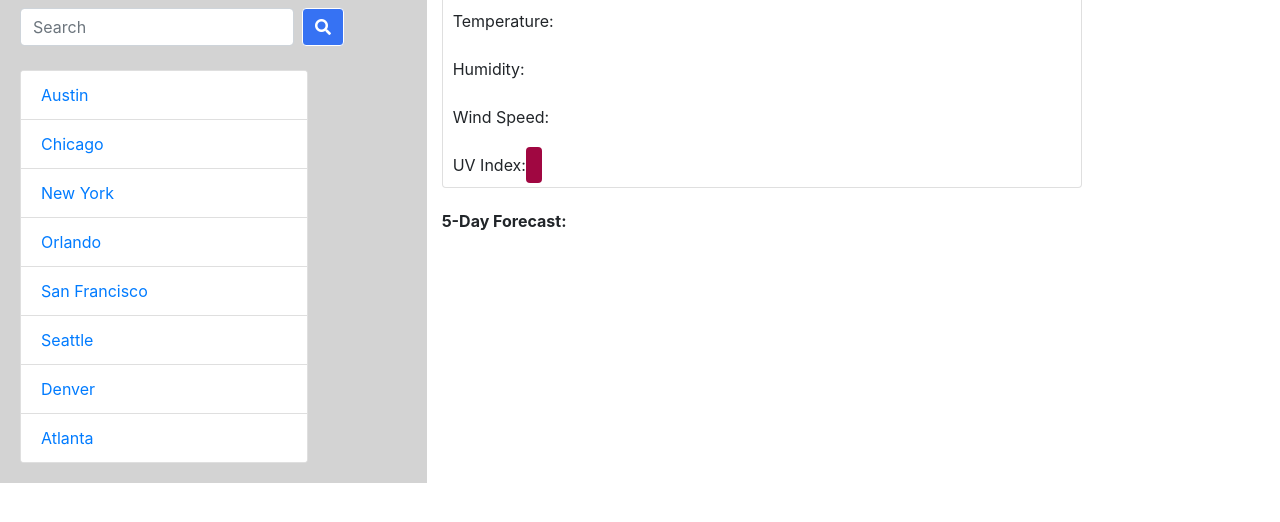
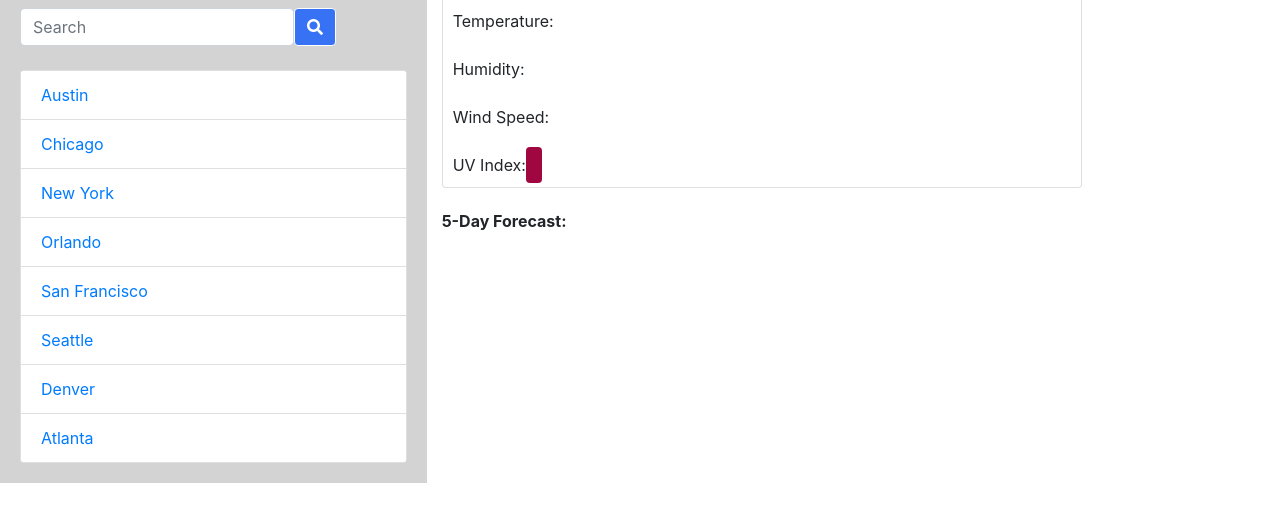
Before and after one commit to awebb8/weather-dashboard, a plain HTML site: page index.html in a window 1280 px wide. Shown: the part 124-646 px from the top of the page. Drawn offline with nearby package versions, Linux system fonts and the light colour scheme.

Commit message:
removed set card and search bar widths

```diff
--- a/index.html
+++ b/index.html
@@ -23,23 +23,23 @@
                     <div class="sidenav">
                         <p>Search for a City:</p>
                         <form class="form-inline my-2 my-lg-0">
-                            <input class="form-control mr-sm-2" id="search-input" type="search" placeholder="Search" aria-label="Search">
+                            <input class="form-control" id="search-input" type="search" placeholder="Search" aria-label="Search">
                             <button class="btn btn-outline-success my-2 my-sm-0" id="search-button" type="submit"><i class="fas fa-search"></i></button>
                         </form>
                     </div>
 
                     <br>
                     <!-- Card with list of cities -->
-                    <div class="card" style="width: 18rem;">
+                    <div class="card">
                         <ul class="list-group list-group-flush">
-                          <li class="list-group-item"><a href="#" class="card-link">Austin</a></li>
-                          <li class="list-group-item"><a href="#" class="card-link">Chicago</a></li>
-                          <li class="list-group-item"><a href="#" class="card-link">New York</a></li>
-                          <li class="list-group-item"><a href="#" class="card-link">Orlando</a></li>
-                          <li class="list-group-item"><a href="#" class="card-link">San Francisco</a></li>
-                          <li class="list-group-item"><a href="#" class="card-link">Seattle</a></li>
-                          <li class="list-group-item"><a href="#" class="card-link">Denver</a></li>
-                          <li class="list-group-item"><a href="#" class="card-link">Atlanta</a></li>
+                          <li class="list-group-item"><a href="#" class="card-link city-searched-name">Austin</a></li>
+                          <li class="list-group-item"><a href="#" class="card-link city-searched-name">Chicago</a></li>
+                          <li class="list-group-item"><a href="#" class="card-link city-searched-name">New York</a></li>
+                          <li class="list-group-item"><a href="#" class="card-link city-searched-name">Orlando</a></li>
+                          <li class="list-group-item"><a href="#" class="card-link city-searched-name">San Francisco</a></li>
+                          <li class="list-group-item"><a href="#" class="card-link city-searched-name">Seattle</a></li>
+                          <li class="list-group-item"><a href="#" class="card-link city-searched-name">Denver</a></li>
+                          <li class="list-group-item"><a href="#" class="card-link city-searched-name">Atlanta</a></li>
                         </ul>
                     </div>
                 </div>
```
